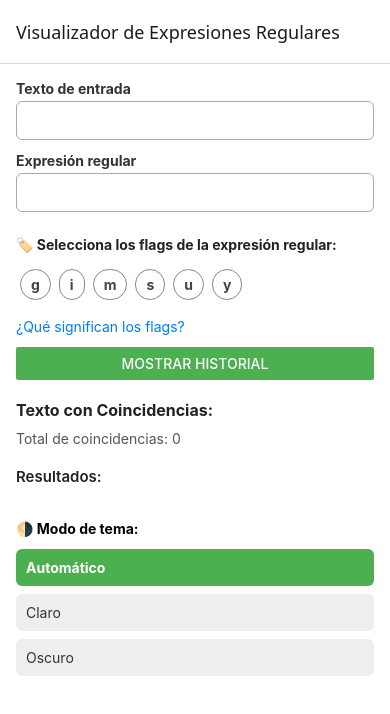
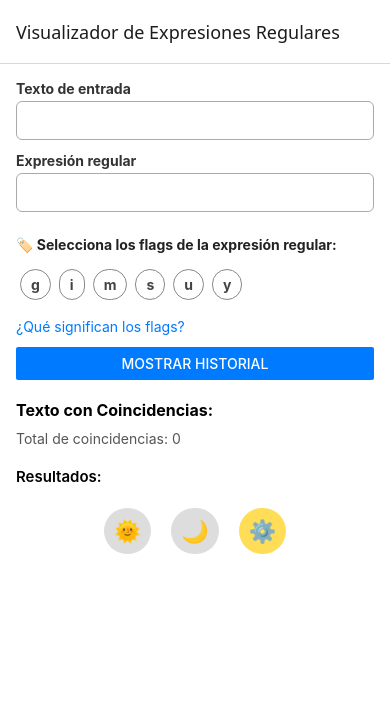
Before and after one commit to AlvaroEk/Visualisador_Tester_Expresion_Regulares, a React Native app: screen /RegexTester in a window 390 px wide. Shown: the top 714 px of the page. Built offline with nearby package versions, Linux system fonts and the light colour scheme.

Commit message:
sexto commit

```diff
--- /dev/null
+++ b/babel.config.js
@@ -0,0 +1,7 @@
+module.exports = function (api) {
+  api.cache(true);
+  return {
+    presets: ['babel-preset-expo'],
+    plugins: ['react-native-reanimated/plugin'],
+  };
+};
--- a/package.json
+++ b/package.json
@@ -19,8 +19,8 @@
     "mobx-react-lite": "^4.1.0",
     "react": "19.0.0",
     "react-native": "0.79.3",
-    "react-native-gesture-handler": "^2.26.0",
-    "react-native-reanimated": "^3.18.0",
+    "react-native-gesture-handler": "~2.24.0",
+    "react-native-reanimated": "~3.17.4",
     "react-native-safe-area-context": "^5.4.1",
     "react-native-screens": "^4.11.1",
     "regexp-tree": "^0.1.27"
--- a/src/presentation/features/components/molecules/ThemeSelector.tsx
+++ b/src/presentation/features/components/molecules/ThemeSelector.tsx
@@ -1,27 +1,48 @@
 import React from 'react';
-import { View, Text, TouchableOpacity, StyleSheet } from 'react-native';
+import { View, TouchableOpacity, StyleSheet, Text, useColorScheme } from 'react-native';
 import { observer } from 'mobx-react-lite';
 import { themeStore, ThemeMode } from '../../../store/themeStore';
 
-const options: ThemeMode[] = ['system', 'light', 'dark'];
+const icons = {
+  light: '🌞',
+  dark: '🌙',
+  system: '⚙️',
+};
 
 export const ThemeSelector = observer(() => {
   const current = themeStore.mode;
+  const resolved = themeStore.resolvedMode;
+  const isDark = resolved === 'dark';
+
+  const getActiveIcon = (): ThemeMode => {
+    if (current === 'system') return resolved;
+    return current;
+  };
 
   return (
     <View style={styles.container}>
-      <Text style={styles.label}>🌗 Modo de tema:</Text>
-      {options.map((opt) => (
+      {(['light', 'dark', 'system'] as ThemeMode[]).map((mode) => (
         <TouchableOpacity
-          key={opt}
-          onPress={() => themeStore.setMode(opt)}
+          key={mode}
+          onPress={() => themeStore.setMode(mode)}
           style={[
-            styles.button,
-            current === opt && styles.activeButton
+            styles.iconButton,
+            current === mode && styles.activeButton,
+            mode === 'system' && current === 'system'
+              ? resolved === 'light'
+                ? styles.lightSystem
+                : styles.darkSystem
+              : null,
           ]}
         >
-          <Text style={current === opt ? styles.activeText : styles.text}>
-            {opt === 'system' ? 'Automático' : opt === 'light' ? 'Claro' : 'Oscuro'}
+          <Text
+            style={[
+              styles.icon,
+              current === mode && styles.activeIcon,
+              isDark && { color: '#fff' },
+            ]}
+          >
+            {icons[mode]}
           </Text>
         </TouchableOpacity>
       ))}
@@ -31,27 +52,30 @@ export const ThemeSelector = observer(() => {
 
 const styles = StyleSheet.create({
   container: {
-    marginTop: 24,
-    paddingBottom: 24,
+    flexDirection: 'row',
+    justifyContent: 'center',
+    marginTop: 12,
   },
-  label: {
-    fontWeight: 'bold',
-    marginBottom: 8,
-  },
-  button: {
+  iconButton: {
+    marginHorizontal: 10,
     padding: 10,
-    borderRadius: 6,
-    backgroundColor: '#eee',
-    marginVertical: 4,
+    borderRadius: 999,
+    backgroundColor: '#ddd',
   },
   activeButton: {
     backgroundColor: '#4caf50',
   },
-  text: {
-    color: '#333',
+  icon: {
+    fontSize: 22,
   },
-  activeText: {
+  activeIcon: {
+    fontWeight: 'bold',
     color: '#fff',
-    fontWeight: 'bold',
+  },
+  lightSystem: {
+    backgroundColor: '#ffdd57',
+  },
+  darkSystem: {
+    backgroundColor: '#666',
   },
 });
--- a/src/presentation/theme/colors.ts
+++ b/src/presentation/theme/colors.ts
@@ -1,22 +1,24 @@
 export const Colors = {
   light: {
     background: '#ffffff',
-    text: '#222222',
+    text: '#000000',
     secondaryText: '#555555',
     border: '#cccccc',
-    highlight: '#e0f7fa',
-    accent: '#007bff',
-    chip: '#eeeeee',
-    chipActive: '#4caf50',
+    highlight: '#f0f0f0',
+    accent: '#4caf50',
+    chip: '#e0e0e0',
+    chipActive: '#007bff',
+    surface: '#f8f8f8',
   },
   dark: {
-    background: '#121212',
-    text: '#f0f0f0',
-    secondaryText: '#bbbbbb',
+    background: '#0f0f0f',
+    text: '#e0e0e0',
+    secondaryText: '#aaaaaa',
     border: '#333333',
-    highlight: '#1e3a3a',
-    accent: '#80d8ff',
-    chip: '#1f1f1f',
-    chipActive: '#66bb6a',
+    highlight: '#1f1f1f',
+    accent: '#4caf50',
+    chip: '#1e1e1e',
+    chipActive: '#00bfff',
+    surface: '#181818',
   },
 };
```
Also changed, not shown: 1 other file (tests, documents, lock files or other folders).
